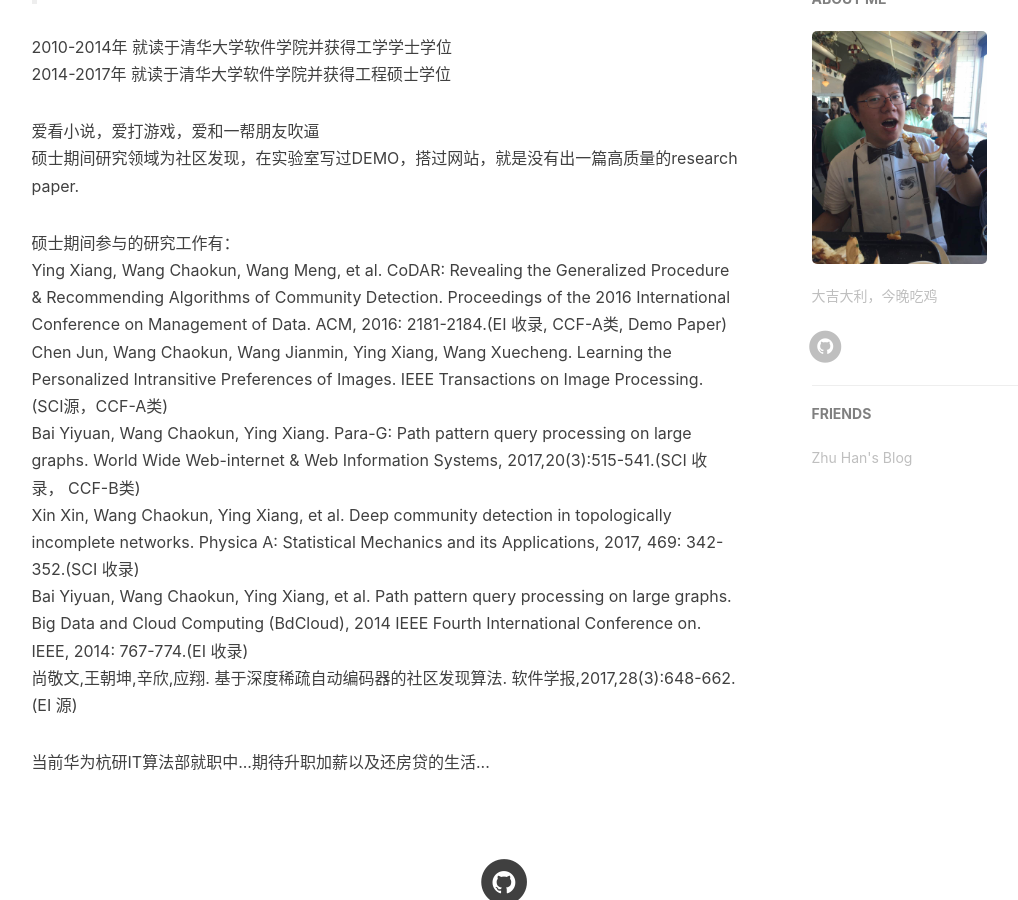
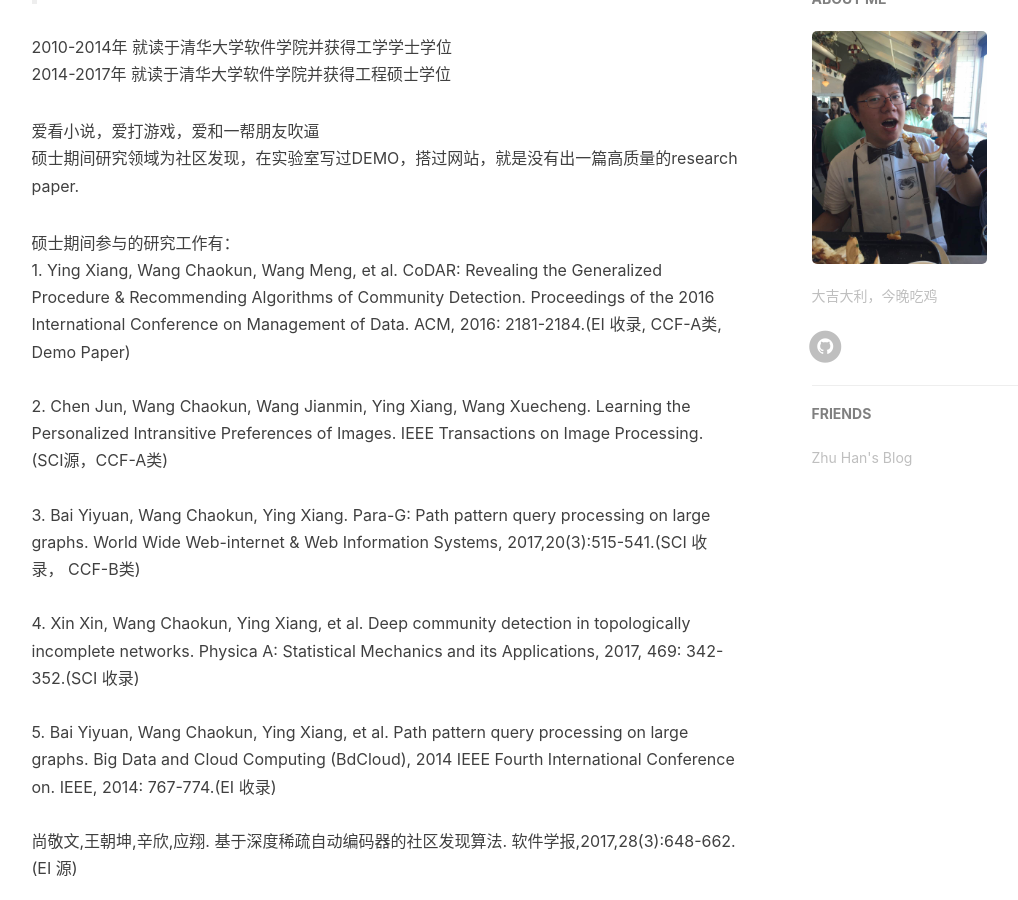
Before and after one commit to yingapple/yingxiang835.io, a Jekyll site: the page built from about.html, in a window 1280 px wide and 900 px high, scrolled down 533 px. Shown: the whole window, without its empty margins (136-1154 px from the left). Built offline with Jekyll 4.4.1, drawn with Linux system fonts in a browser that asks for light colours; nearby versions of some CDN libraries; comment, search, counter and statistics services are not loaded.

Commit message:
modify papers

```diff
--- a/about.html
+++ b/about.html
@@ -26,13 +26,13 @@
         爱看小说，爱打游戏，爱和一帮朋友吹逼<br>
         硕士期间研究领域为社区发现，在实验室写过DEMO，搭过网站，就是没有出一篇高质量的research paper.<br>
     </p>
-    <p>
+    <p >
         硕士期间参与的研究工作有：<br>
-        Ying Xiang, Wang Chaokun, Wang Meng, et al. CoDAR: Revealing the Generalized Procedure & Recommending Algorithms of Community Detection. Proceedings of the 2016 International Conference on Management of Data. ACM, 2016: 2181-2184.(EI 收录, CCF-A类, Demo Paper)<br>
-        Chen Jun, Wang Chaokun, Wang Jianmin, Ying Xiang, Wang Xuecheng. Learning the Personalized Intransitive Preferences of Images. IEEE Transactions on Image Processing. (SCI源，CCF-A类)<br>
-        Bai Yiyuan, Wang Chaokun, Ying Xiang. Para-G: Path pattern query processing on large graphs. World Wide Web-internet & Web Information Systems, 2017,20(3):515-541.(SCI 收录， CCF-B类)<br>
-        Xin Xin, Wang Chaokun, Ying Xiang, et al. Deep community detection in topologically incomplete networks. Physica A: Statistical Mechanics and its Applications, 2017, 469: 342-352.(SCI 收录)<br>
-        Bai Yiyuan, Wang Chaokun, Ying Xiang, et al. Path pattern query processing on large graphs. Big Data and Cloud Computing (BdCloud), 2014 IEEE Fourth International Conference on. IEEE, 2014: 767-774.(EI 收录)<br>
+        1. Ying Xiang, Wang Chaokun, Wang Meng, et al. CoDAR: Revealing the Generalized Procedure & Recommending Algorithms of Community Detection. Proceedings of the 2016 International Conference on Management of Data. ACM, 2016: 2181-2184.(EI 收录, CCF-A类, Demo Paper)<br><br>
+        2. Chen Jun, Wang Chaokun, Wang Jianmin, Ying Xiang, Wang Xuecheng. Learning the Personalized Intransitive Preferences of Images. IEEE Transactions on Image Processing. (SCI源，CCF-A类)<br><br>
+        3. Bai Yiyuan, Wang Chaokun, Ying Xiang. Para-G: Path pattern query processing on large graphs. World Wide Web-internet & Web Information Systems, 2017,20(3):515-541.(SCI 收录， CCF-B类)<br><br>
+        4. Xin Xin, Wang Chaokun, Ying Xiang, et al. Deep community detection in topologically incomplete networks. Physica A: Statistical Mechanics and its Applications, 2017, 469: 342-352.(SCI 收录)<br><br>
+        5. Bai Yiyuan, Wang Chaokun, Ying Xiang, et al. Path pattern query processing on large graphs. Big Data and Cloud Computing (BdCloud), 2014 IEEE Fourth International Conference on. IEEE, 2014: 767-774.(EI 收录)<br><br>
         尚敬文,王朝坤,辛欣,应翔. 基于深度稀疏自动编码器的社区发现算法. 软件学报,2017,28(3):648-662.(EI 源)<br>
     </p>
     <p>
```
